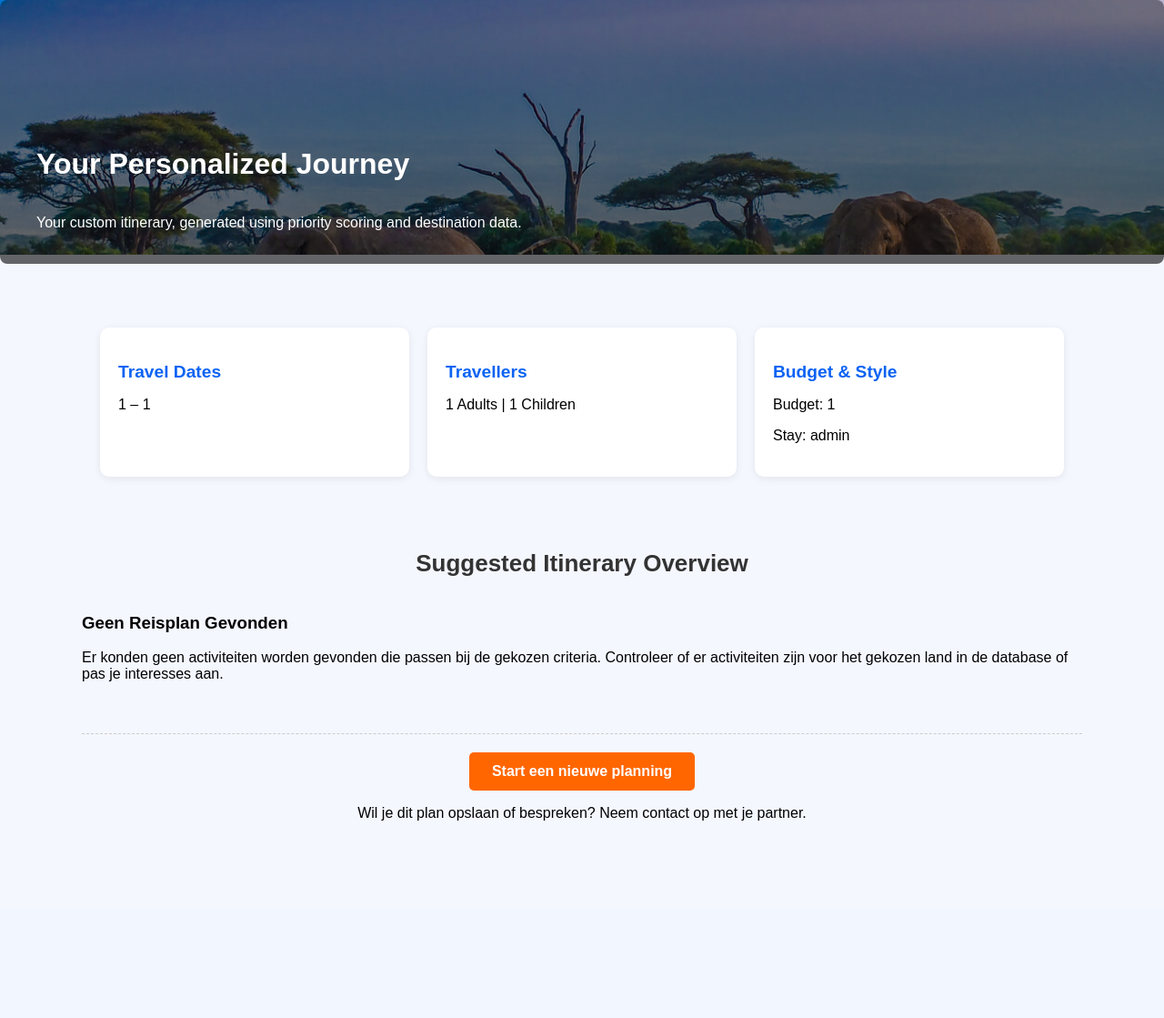
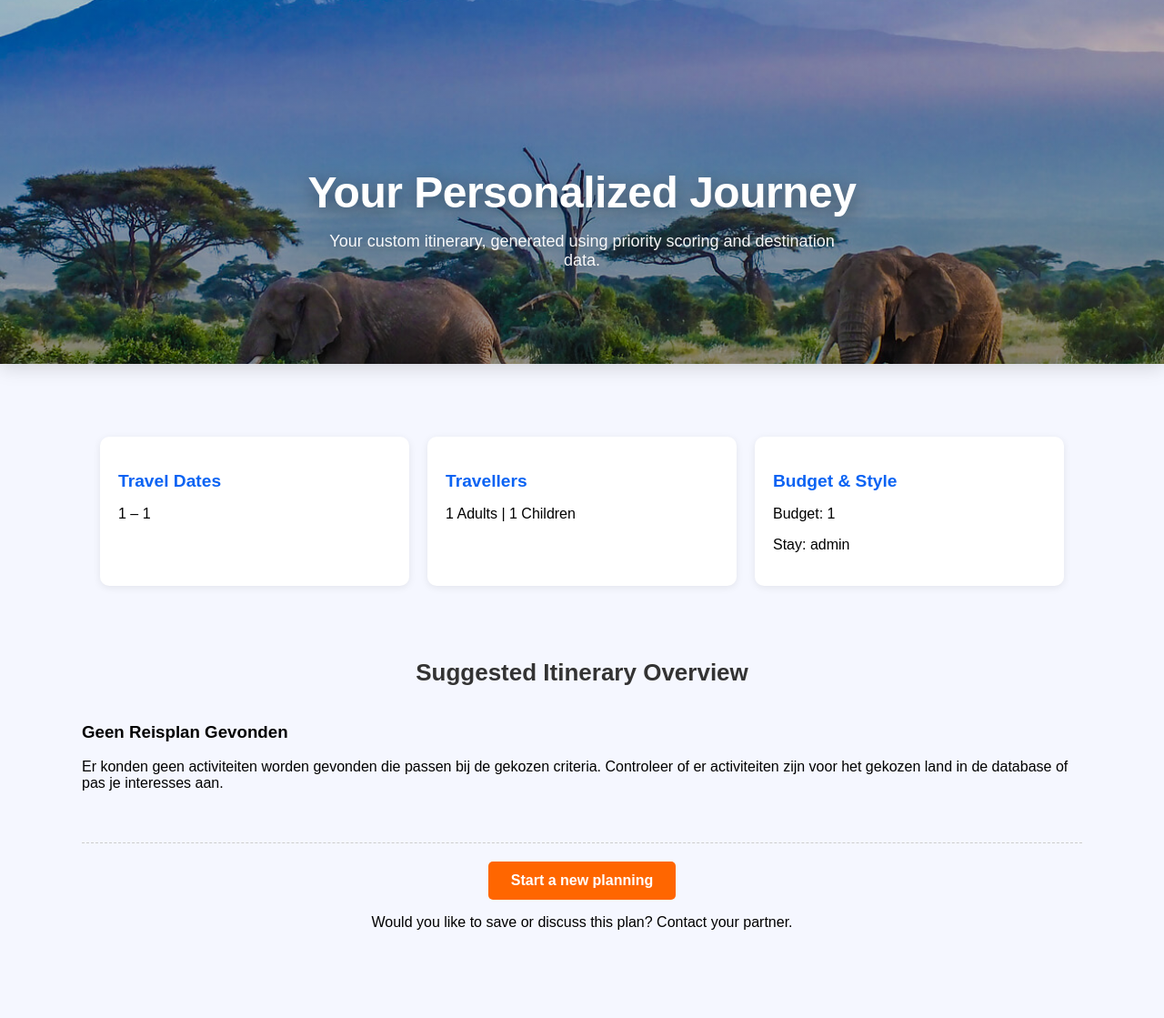
Before and after one commit to A-D-DBS-application/web-application-2025-group-6, a Flask app: page /result in a window 1280 px wide. Shown: the part 55-1174 px from the top of the page at 91% size. Before the commit the page ends 957 px from the top, so only its background shows below. Run offline with Flask 3, Linux system fonts and the light colour scheme; the visitor is signed in with stand-in values (Sample User, id 1).

Commit message:
fotos gefixed

```diff
--- a/travel_mvp/app/routes.py
+++ b/travel_mvp/app/routes.py
@@ -272,9 +272,32 @@
         print(f"DATABASE FOUT BIJ ITINERARY: {e}")
 
     # 4. Resultaten tonen
+    # Format dates to DD-MM-YYYY
+    start_date_str = session.get("start_date")
+    end_date_str = session.get("end_date")
+
+    start_date_formatted = "not set"
+    end_date_formatted = "not set"
+
+    if start_date_str:
+        try:
+            start_date_obj = parse_date(start_date_str)
+            if start_date_obj:
+                start_date_formatted = start_date_obj.strftime("%d-%m-%Y")
+        except:
+            start_date_formatted = start_date_str
+
+    if end_date_str:
+        try:
+            end_date_obj = parse_date(end_date_str)
+            if end_date_obj:
+                end_date_formatted = end_date_obj.strftime("%d-%m-%Y")
+        except:
+            end_date_formatted = end_date_str
+
     data = {
-        "start": session.get("start_date"),
-        "end": session.get("end_date"),
+        "start": start_date_formatted,
+        "end": end_date_formatted,
         "budget": session.get("budget_range"),
         "adults": session.get("adults"),
         "children": session.get("children"),
--- a/travel_mvp/app/static/css/style.css
+++ b/travel_mvp/app/static/css/style.css
@@ -314,24 +314,56 @@
 /* Header styling */
 .trip-header {
     width: 100%;
-    height: 280px;
+    height: 400px;
     background-image: url("/static/img/tanzania.jpg");
     background-size: cover;
     background-position: center;
-    margin-bottom: 20px;
+    margin-bottom: 40px;
     position: relative;
+    overflow: hidden;
+    box-shadow: 0 4px 20px rgba(0, 0, 0, 0.15);
+    image-rendering: -webkit-optimize-contrast;
+    image-rendering: crisp-edges;
+}
+
+.trip-header::before {
+    content: '';
+    position: absolute;
+    top: 0;
+    left: 0;
+    right: 0;
+    bottom: 0;
+    background: linear-gradient(180deg, rgba(0, 0, 0, 0.2) 0%, rgba(0, 0, 0, 0.4) 100%);
+    z-index: 1;
 }
 
 .trip-header-overlay {
-    background: linear-gradient(rgba(0, 0, 0, 0.4), rgba(0, 0, 0, 0.6));
-    min-height: 250px;
+    position: relative;
+    z-index: 2;
+    height: 100%;
     display: flex;
     flex-direction: column;
-    justify-content: flex-end;
-    padding: 20px 40px;
+    justify-content: center;
+    align-items: center;
+    padding: 40px;
     color: white;
-    border-radius: 8px;
-    margin-bottom: 30px;
+    text-align: center;
+}
+
+.trip-header-overlay h1 {
+    font-size: 48px;
+    font-weight: 700;
+    margin: 0 0 16px 0;
+    text-shadow: 0 4px 20px rgba(0, 0, 0, 0.4);
+    letter-spacing: -0.5px;
+}
+
+.trip-header-overlay p {
+    font-size: 18px;
+    margin: 0;
+    opacity: 0.95;
+    text-shadow: 0 2px 10px rgba(0, 0, 0, 0.3);
+    max-width: 600px;
 }
 
 /* 2. TRIP SUMMARY GRID (Aangepast voor professionele look) */
--- a/travel_mvp/app/templates/result.html
+++ b/travel_mvp/app/templates/result.html
@@ -99,8 +99,8 @@
     </div>
 
     <div class="action-section">
-        <a href="{{ url_for('main.index') }}" class="primary-action-btn">Start een nieuwe planning</a>
-        <p>Wil je dit plan opslaan of bespreken? Neem contact op met je partner.</p>
+        <a href="{{ url_for('main.index') }}" class="primary-action-btn">Start a new planning</a>
+        <p>Would you like to save or discuss this plan? Contact your partner.</p>
     </div>
 
 </div>
```
Also changed, not shown: travel_mvp/app/static/img/Uganda.jpg.
